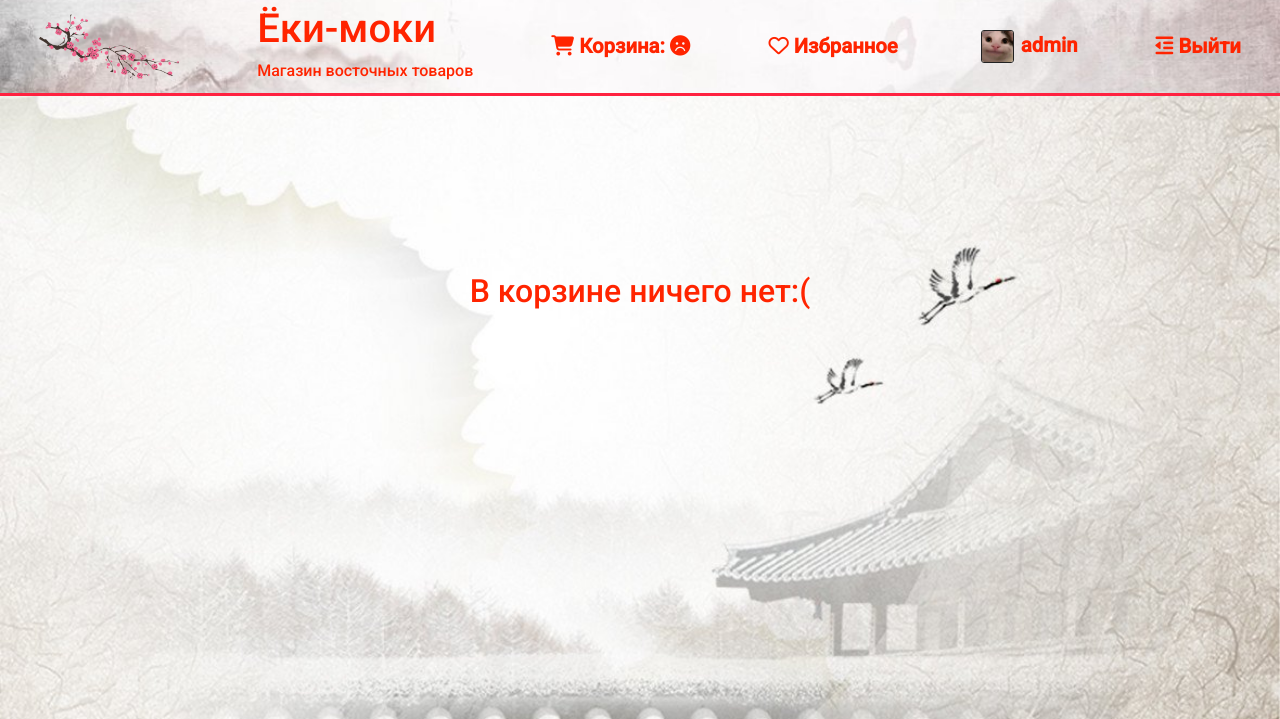
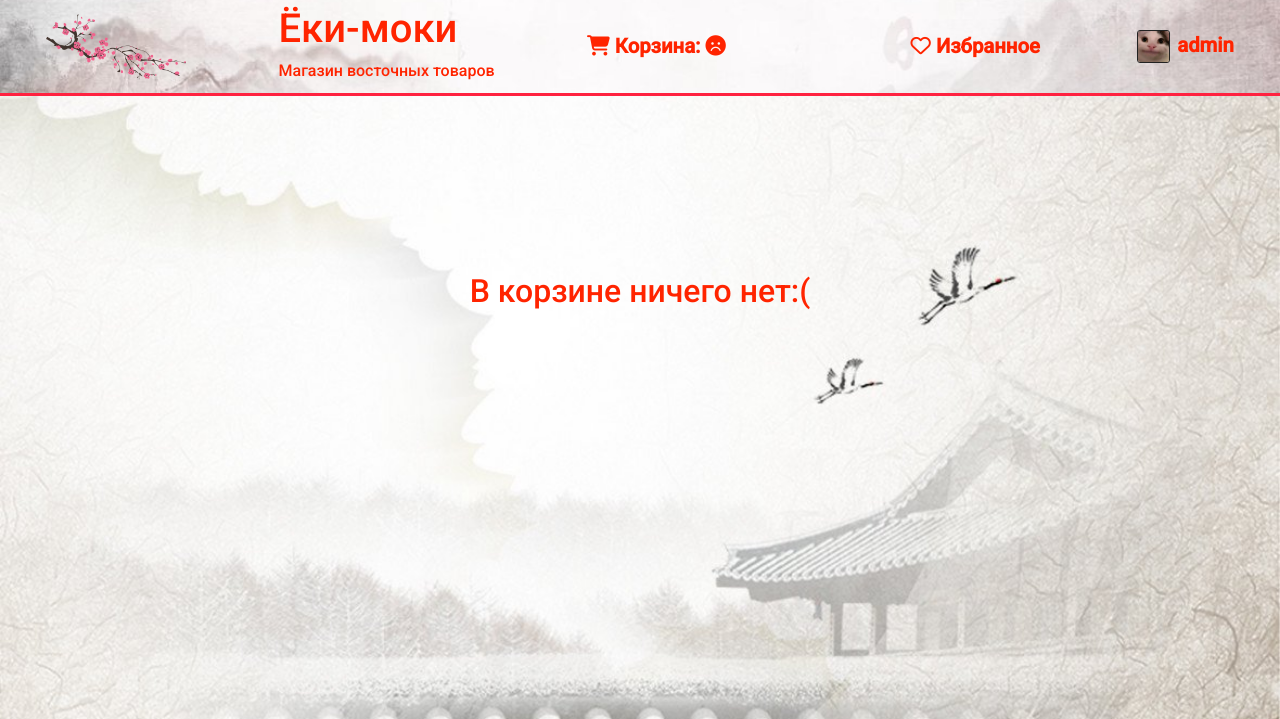
Before and after one commit to begugla1/japan_shop, a Django app: page /cart/ in a window 1280 px wide. Shown: the top 719 px of the page. Run offline with Django 4.2, Linux system fonts and the light colour scheme; a user stored in the database is signed in; data comes from the database, SQL or seed files in the repository; both versions use the stored data as it was after the commit; some libraries are stand-ins or nearby versions.

Commit message:
6 commit refactoring +

```diff
--- a/templates/main/base.html
+++ b/templates/main/base.html
@@ -19,33 +19,28 @@
         <div class="up-panel" style="background: url('{% static 'main/img/panel.jpg' %}')no-repeat;
         background-position: center;
         background-size: cover;">
+
             <div class="logo"><a href="{% url 'home' %}"><img src="{% static 'main/img/sakura-20.png' %}"></a></div>
+
             <div class="logo-tip"><h1>Ёки-моки</h1><h6>Магазин восточных товаров</h6></div>
-            {% if cart.get_total_sum > 0 %}
-                <div class="links"><a href="{% url 'cart_detail' %}"><i class="fa-solid fa-cart-shopping"></i>
-                    Корзина: {{ cart.get_total_sum }} руб. <i class="fa-solid fa-face-grin-wide"></i></a></div>
+
+
+            <div class="links"><a href="{% url 'cart_detail' %}"><i class="fa-solid fa-cart-shopping"></i>
+            Корзина: {% if cart.get_total_sum > 0 %} {{ cart.get_total_sum }} руб. <i class="fa-solid fa-face-grin-wide"></i></a>
+            {% else %} <i class="fa-solid fa-face-frown"></i>{% endif %}</div>
+
+            <div class="links"><a href=""><i class="fa-regular fa-heart"></i> Избранное</a></div>
+
+            {% if request.user.is_authenticated %}
+                    <div class="links"><a href="{% if request.user.is_superuser %}/admin{% else %}{% url 'profile' %}{% endif %}">
+                        <img src="{% if user.profile.profile_photo %}{{ user.profile.profile_photo.url }}{% else %}
+                        {% static 'main/img/default.jpg' %}{% endif %}" class="up-img">{% if user.first_name %}
+                        {{ user.first_name }}{% else %}{{ user.username }}{% endif %}</a></div>
             {% else %}
-                <div class="links"><a href="{% url 'cart_detail' %}"><i class="fa-solid fa-cart-shopping"></i>
-                    Корзина:  <i class="fa-solid fa-face-frown"></i></a></div>
+                <div class="links"><a href="{% url 'login' %}"><i class="fa-solid fa-right-to-bracket"></i>
+                Вход</a> | <a href="{% url 'register' %}"><i class="fa-solid fa-address-card"></i> Регистрация</a></div>
             {% endif %}
-            <div class="links"><a href=""><i class="fa-regular fa-heart"></i> Избранное</a></div>
-            {% if request.user.is_authenticated %}
-                {% if request.user.is_superuser %}
-                    <div class="links"><a href="/admin">
-                        <img src="{% if user.profile.profile_photo %}
-                        {{ user.profile.profile_photo.url }}{% else %}
-                        {% static 'main/img/default.jpg' %}{% endif %}" alt="" class="up-img">{{ user.username }}</a></div>
-                    <div class="links"><a href="{% url 'logout' %}"> <i class="fa-solid fa-outdent"></i> Выйти</a></div>
-                {% else %}
-                    <div class="links"><a href="{% url 'profile' %}">
-                        <img src="{% if user.profile.profile_photo %}
-                        {{ user.profile.profile_photo.url }}{% else %}
-                        {% static 'main/img/default.jpg' %}{% endif %}" alt="" class="up-img">{{ user.username }}</a></div>
-                {% endif %}
-            {% else %}
-                <div class="links"><a href="{% url 'login' %}"><i class="fa-solid fa-right-to-bracket"></i> Вход</a> | <a href="{% url 'register' %}">
-                    <i class="fa-solid fa-address-card"></i> Регистрация</a></div>
-            {% endif %}
+
         </div>
         {% block content %}
         {% endblock %}
```
Also changed, not shown: db.sqlite3, media/media/profile_photos/2023/05/31/toy.jpg (added).
